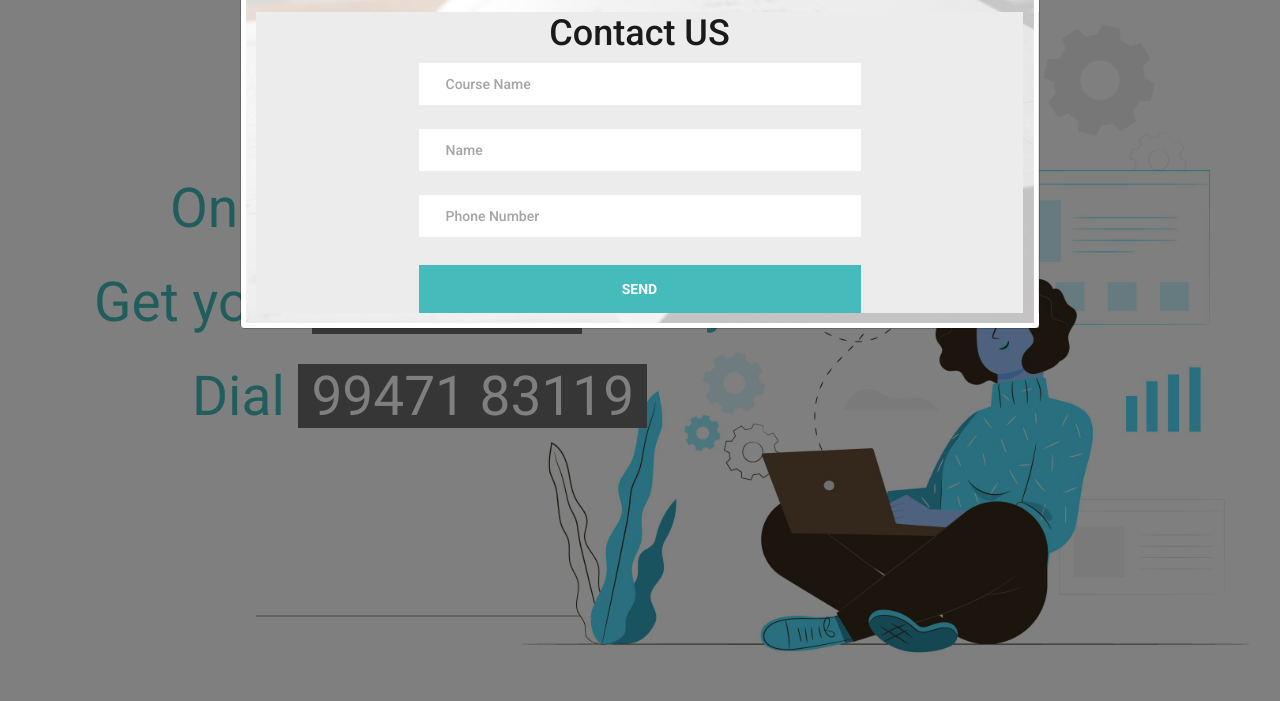
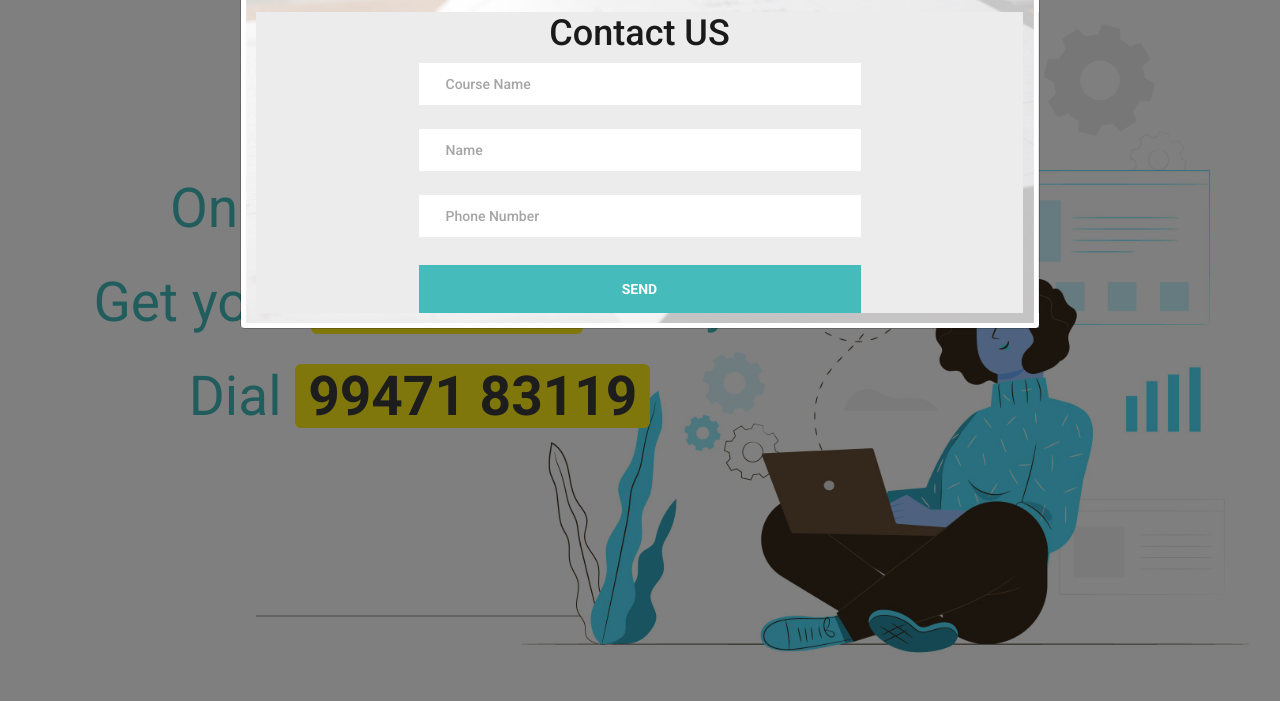
Before and after one commit to sajeerbinsaleem/brainware, a plain HTML site: page index.html in a window 1280 px wide. Shown: the part 89-790 px from the top of the page. Drawn offline with nearby package versions, Linux system fonts and the light colour scheme.

Commit message:
Added: Yellow colour

```diff
--- a/index.html
+++ b/index.html
@@ -23,9 +23,23 @@
 	.crs-cont{
 		padding-top: 10% !important;
 	}
-	.hero_slide_content h1 span {
+	/*.hero_slide_content h1 span {
 	    background: #6e6c6d !important;
 	    color: #ffffff;
+	    margin: 0px;
+	}*/
+	/*.hero_slide_content h1 span {
+	    background: #14B884 !important;
+	    color: #ffffff;
+	    margin: 0px;
+	    font-weight: 500;
+	    border-radius: 6px;
+	}*/
+	.hero_slide_content h1 span {
+	    background: #ffef19 !important;
+	    color: #3a3a3a;
+	    border-radius: 6px;
+	    font-weight: 600;
 	    margin: 0px;
 	}
 	.header_side {
```
